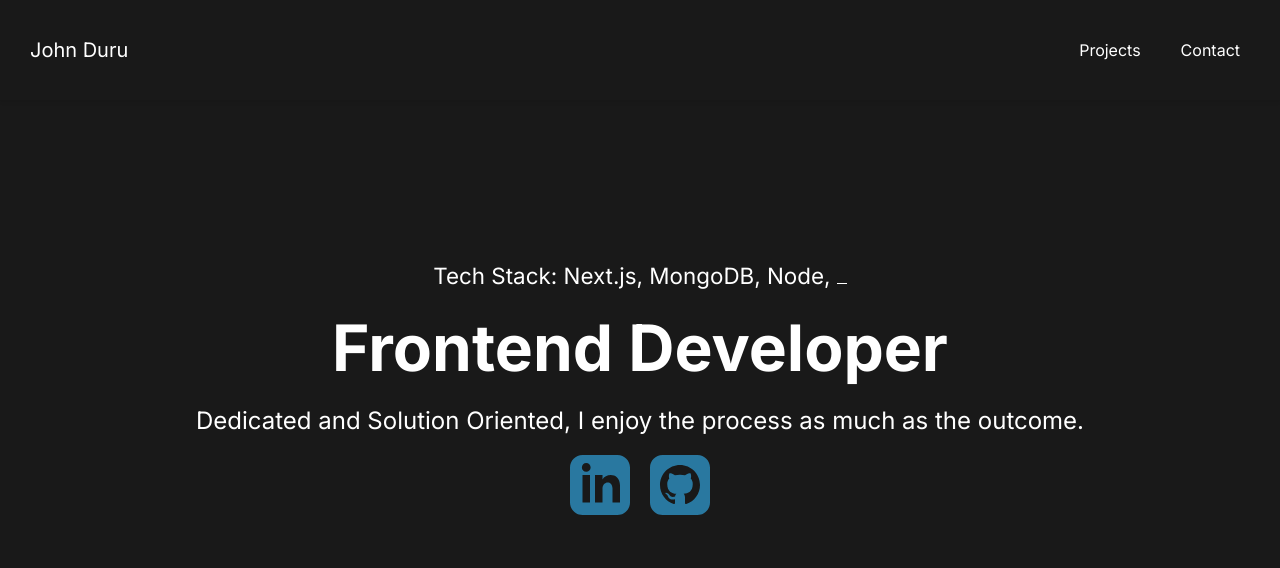
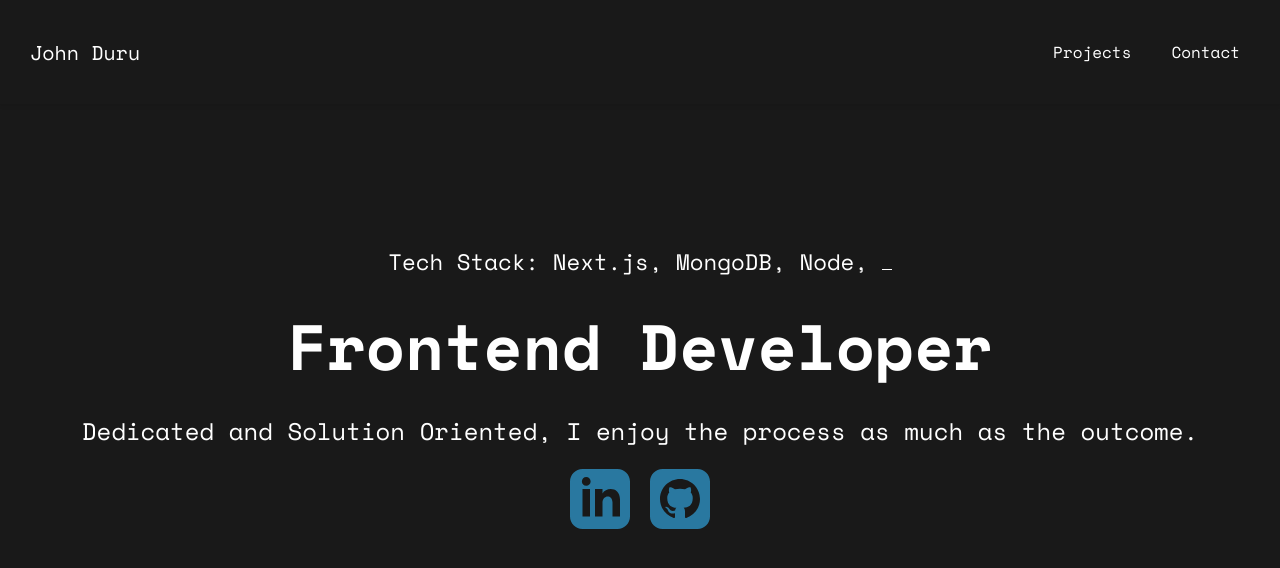
Before and after one commit to Bitterostrich/my-portfolio-site, a Next.js app: page / in a window 1280 px wide. Shown: the top 568 px of the page. Built offline with nearby package versions, Linux system fonts and the light colour scheme.

Commit message:
changed project font

```diff
--- a/app/components/HomePage/HeroSection/herosection.scss
+++ b/app/components/HomePage/HeroSection/herosection.scss
@@ -14,6 +14,8 @@
         display: flex;
         background-color:var(--eerie-black);
         z-index: 2;
+
+
     }
 
     &__content {
--- a/app/layout.tsx
+++ b/app/layout.tsx
@@ -1,10 +1,12 @@
 import type { Metadata } from "next";
-import { Inter } from "next/font/google";
+import { Inter, Space_Mono } from "next/font/google";
 import "./globals.scss";
 import React from "react";
 import NavBar from "./components/Navbar/Navbar";
 
 const inter = Inter({ subsets: ["latin"] });
+
+const space_mono = Space_Mono({ subsets: ["latin"], weight: ['400', '700']})
 
 export const metadata: Metadata = {
   title: "Create Next App",
@@ -18,7 +20,7 @@
 }>) {
   return (
     <html lang="en">
-      <body className={inter.className}>
+      <body className={space_mono.className}>
         <NavBar/>
         {children}</body>
     </html>
```
